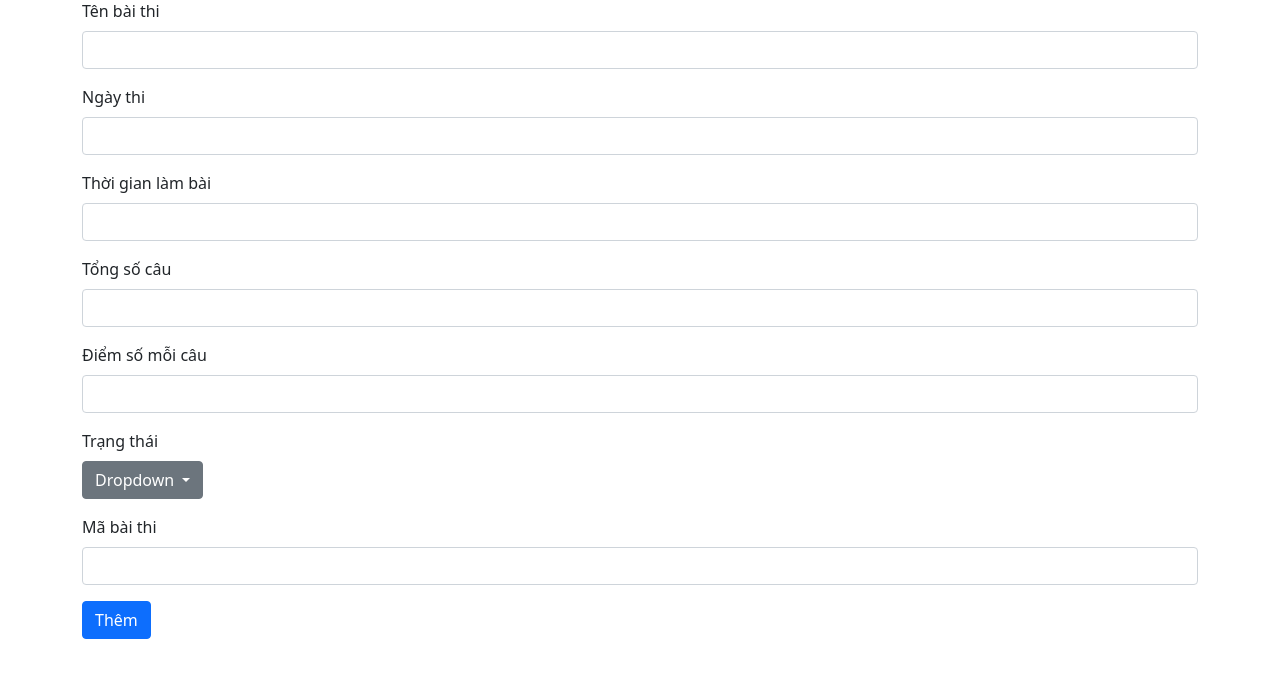
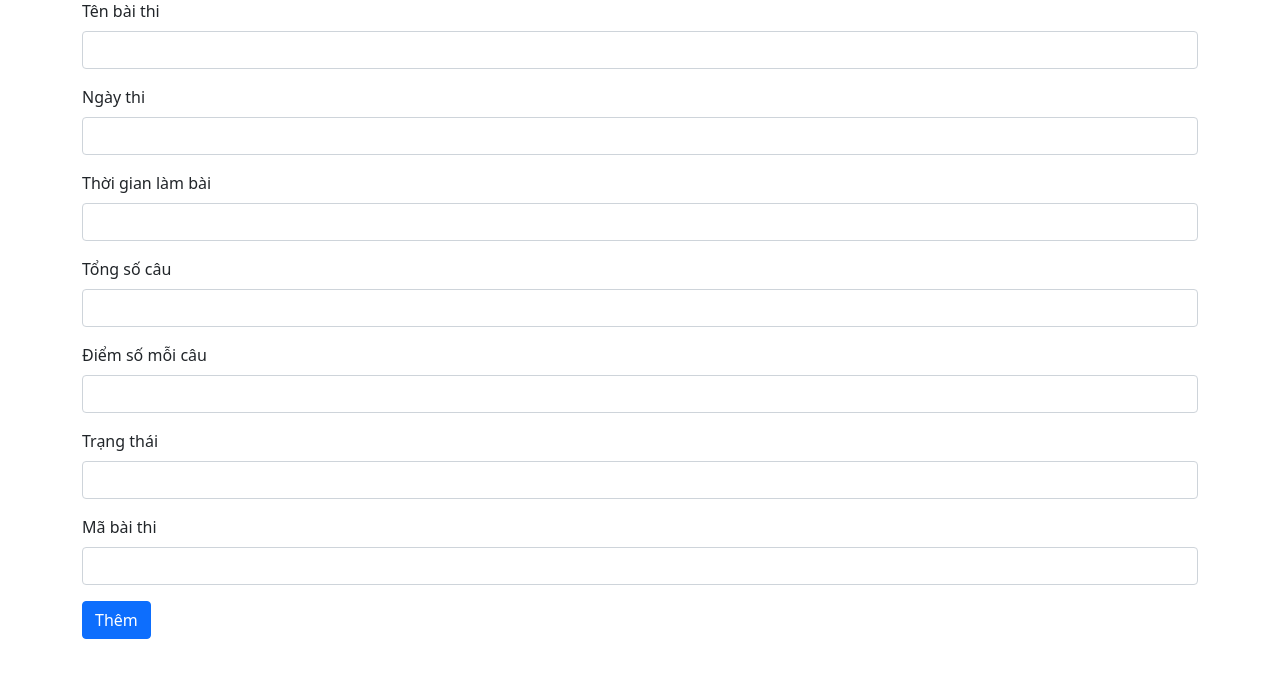
Before and after one commit to Duk1321/CSE485_K61_KTGK_1951060614, a PHP site: page /src/add.php in a window 1280 px wide. Shown: the part 105-783 px from the top of the page. Run offline with PHP 8.4, Linux system fonts and the light colour scheme.

Commit message:
thiết kế chức năng add

```diff
--- a/src/add.php
+++ b/src/add.php
@@ -7,7 +7,7 @@
     <h1 class="text-center bg-dark text-light">THÊM BÀI</h1>
 </div>
 <div class="container pt-5">
-    <form action="" method="POST">
+    <form action="process_add.php" method="POST">
         <div class="mb-3">
             <label class="form-label">Tên bài thi</label>
             <input type="text" class="form-control" id="txtName" name="txtExamName">
@@ -30,17 +30,7 @@
         </div>
         <div class="mb-3">
             <label class="form-label">Trạng thái</label>
-            <div class="dropdown">
-                <button class="btn btn-secondary dropdown-toggle" type="button" id="dropdownMenu2"
-                    data-bs-toggle="dropdown" aria-expanded="false">
-                    Dropdown
-                </button>
-                <ul class="dropdown-menu" aria-labelledby="dropdownMenu2">
-                    <li><button class="dropdown-item" type="button">Action</button></li>
-                    <li><button class="dropdown-item" type="button">Another action</button></li>
-                    <li><button class="dropdown-item" type="button">Something else here</button></li>
-                </ul>
-            </div>
+            <input type="text" class="form-control" id="txtStatus" name="txtStatus">
         </div>
         <div class="mb-3">
             <label class="form-label">Mã bài thi</label>
```
Also changed, not shown: src/process_add.php (added, +21 -0 lines).
